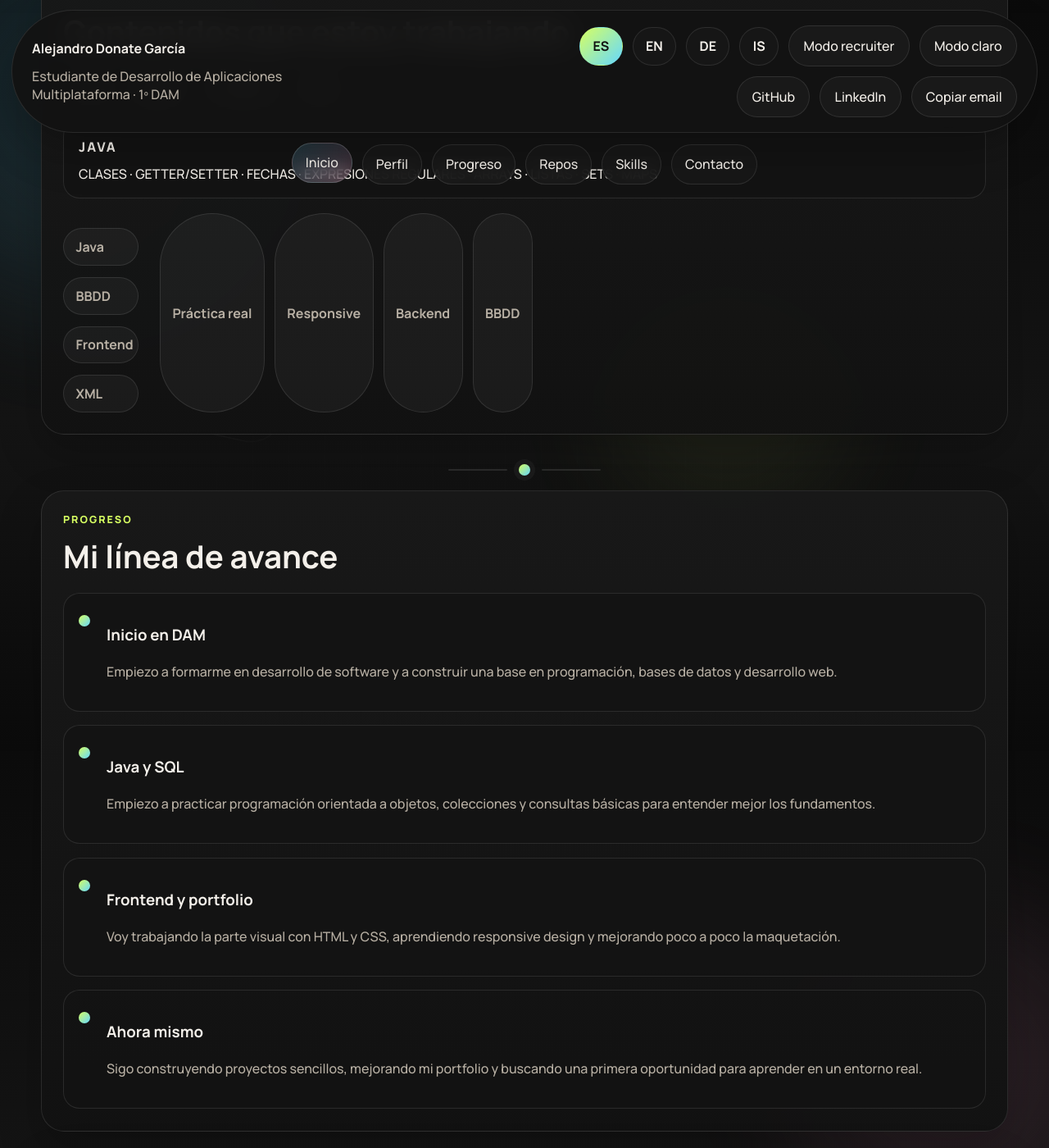
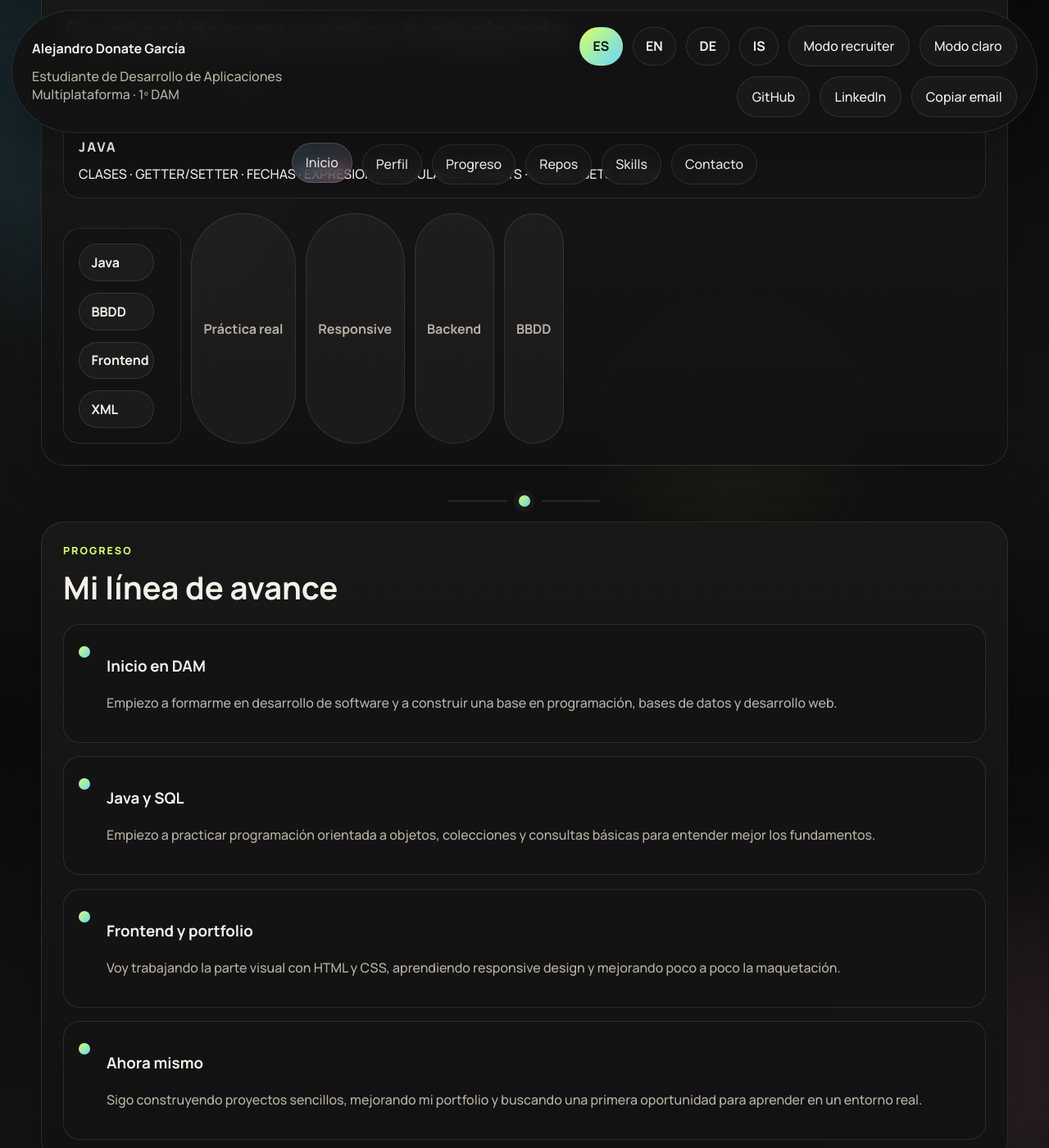
Before and after one commit to alejandroDonGar/alejandroDonGar.github.io, a Jekyll site: the page index.html, which Jekyll copies as it is, in a window 1280 px wide and 1400 px high, scrolled down 1784 px. Shown: the whole window at 82% size. Built offline with Jekyll 4.4.1, drawn with Linux system fonts in a browser that asks for light colours.

Commit message:
arreglo de las skills

```diff
--- a/assets/css/styles.css
+++ b/assets/css/styles.css
@@ -1595,3 +1595,51 @@
 {
     to { transform: scaleX(1); }
 }
+
+
+/* Skills chart fix */
+.skills-chart
+{
+    display: grid;
+    gap: 14px;
+    margin-top: 18px;
+    padding: 18px;
+    border-radius: var(--radius-sm);
+    border: 1px solid var(--panel-border);
+    background: var(--card-bg);
+}
+
+.chart-row
+{
+    display: grid;
+    grid-template-columns: 92px 1fr;
+    gap: 14px;
+    align-items: center;
+}
+
+.chart-row span
+{
+    color: var(--text);
+    font-weight: 700;
+}
+
+.chart-bar
+{
+    height: 12px;
+    border-radius: 999px;
+    background: var(--bar-bg);
+    overflow: hidden;
+}
+
+.chart-bar i
+{
+    display: block;
+    width: var(--value);
+    max-width: 100%;
+    height: 100%;
+    border-radius: inherit;
+    background: var(--button-primary);
+    transform: scaleX(0);
+    transform-origin: left;
+    animation: growBar 1s ease forwards;
+}
```
Also changed, not shown: 1 other file.
